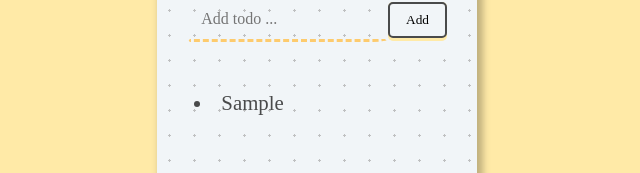
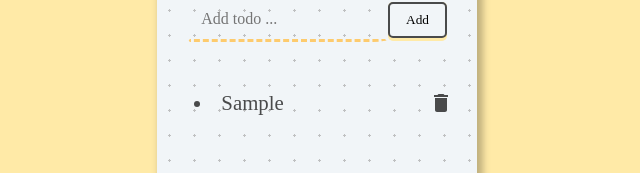
Before and after one commit to AnushaPalle/my-todo-app, a React (Create React App) app: page / in a window 1280 px wide. Both pictures are taken after typing "Sample" into the empty fields and a click on the button "Add". Shown: the part 140-313 px from the top of the page, without its empty margins (323-963 px from the left). Built offline with nearby package versions, Linux system fonts and the light colour scheme.

Commit message:
Add trash icon for delete functionality

```diff
--- a/package.json
+++ b/package.json
@@ -3,6 +3,7 @@
   "version": "0.1.0",
   "private": true,
   "dependencies": {
+    "@material-ui/icons": "^4.11.3",
     "@testing-library/jest-dom": "^5.16.5",
     "@testing-library/react": "^13.4.0",
     "@testing-library/user-event": "^13.5.0",
@@ -13,7 +14,7 @@
     "web-vitals": "^2.1.4"
   },
   "scripts": {
-   "predeploy": "npm run build",
+    "predeploy": "npm run build",
     "deploy": "gh-pages -d build",
     "start": "react-scripts start",
     "build": "react-scripts build",
--- a/src/components/ToDoItem.jsx
+++ b/src/components/ToDoItem.jsx
@@ -1,14 +1,19 @@
 import React from "react";
+import DeleteIcon from '@material-ui/icons/Delete';
 
 function ToDoItem(props) {
   return (
-    <div
-      onClick={() => {
-        props.onChecked(props.id);
-      }}
-      data-testid="todoitem"
-    >
-      <li>{props.text}</li>
+    <div>
+      <li>{props.text}
+        <span className="icon">
+          <DeleteIcon
+            onClick={() => {
+            props.onChecked(props.id);
+            }}
+            data-testid="todoitem"
+          />
+        </span>
+      </li>
     </div>
   );
 }
--- a/src/index.css
+++ b/src/index.css
@@ -80,3 +80,8 @@ li {
   position: relative;
   padding: 0.5rem;
 }
+
+.icon {
+  margin-left: 10px;
+  float: right;
+}
```
Also changed, not shown: 1 other file (tests, documents, lock files or other folders).
